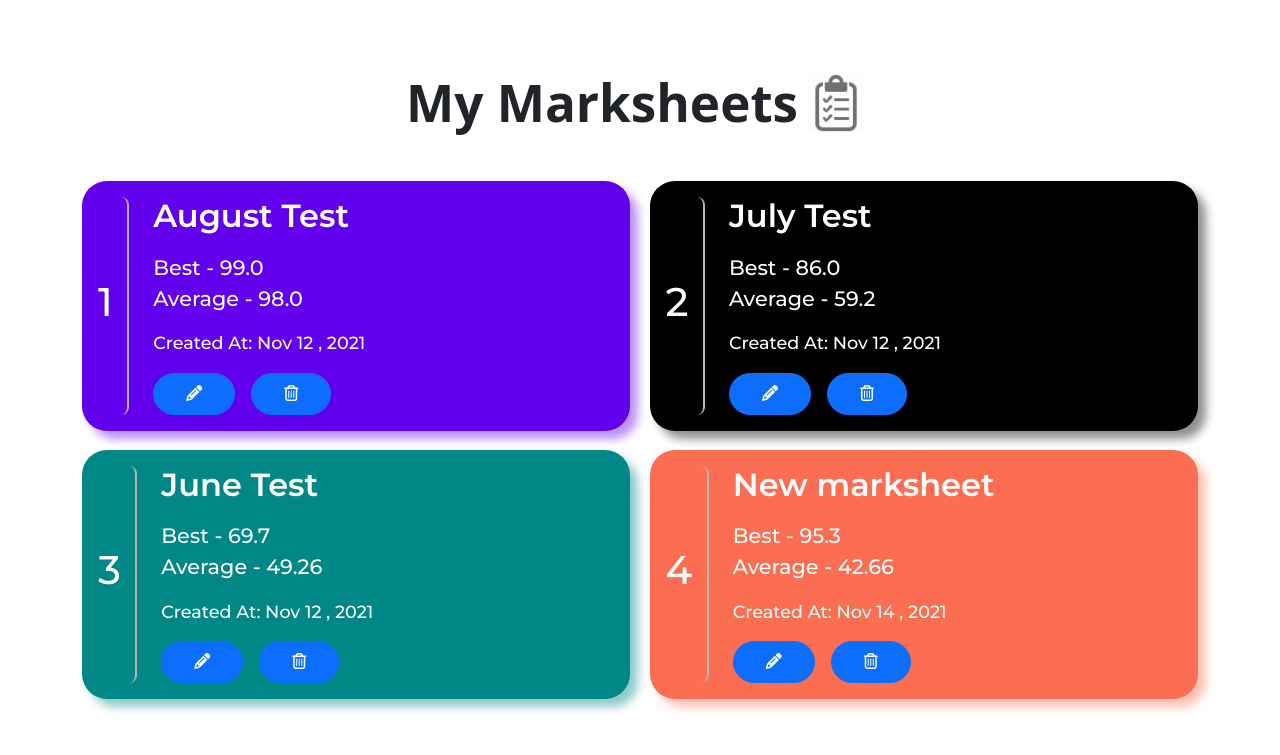
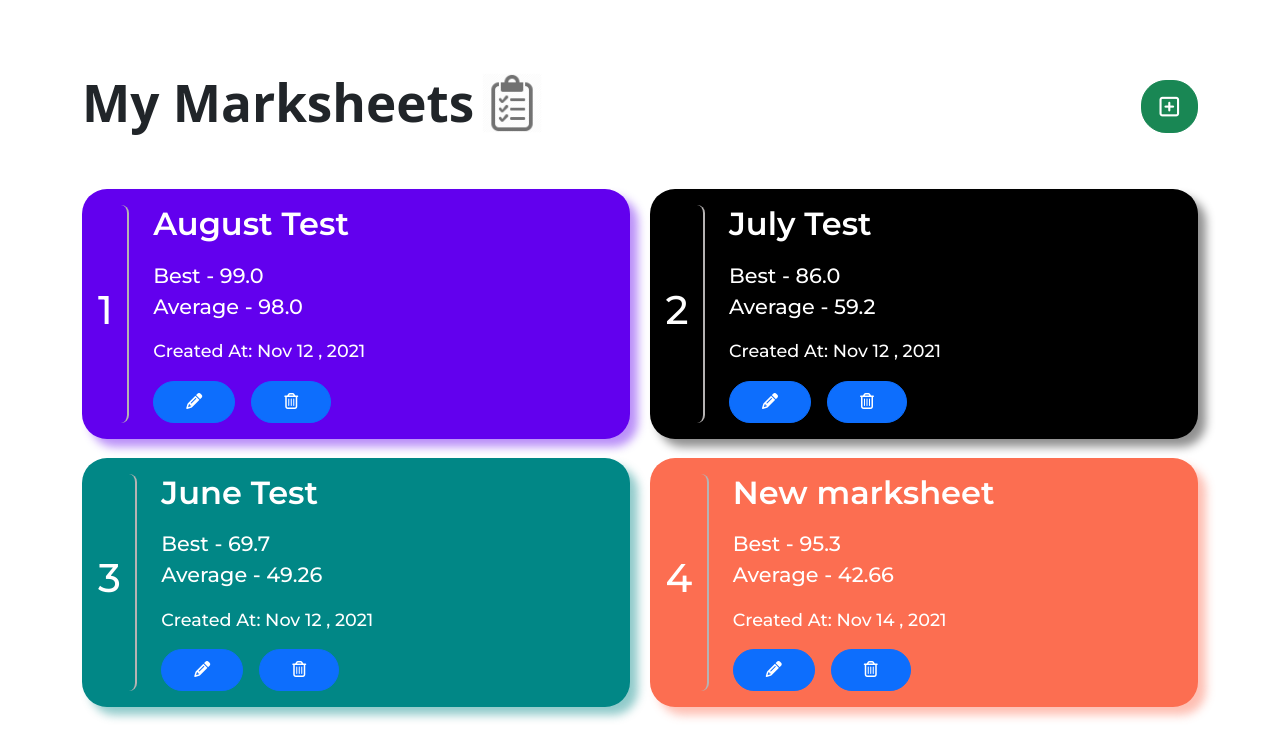
Before and after one commit to Aryan-ki-codepanti/portalStud, a Django app: page / in a window 1280 px wide. Shown: the part 56-811 px from the top of the page. Before the commit the page ends 769 px from the top, so only its background shows below. Run offline with Django 3.2, Linux system fonts and the light colour scheme; a user stored in the database is signed in; data comes from the database, SQL or seed files in the repository; both versions use the stored data as it was after the commit; some libraries are stand-ins or nearby versions.

Commit message:
Added a addMarksheet view and also add marksheet button on marksheets component

```diff
--- a/base/urls.py
+++ b/base/urls.py
@@ -4,6 +4,7 @@ from . import views
 urlpatterns = [
     path("" , views.home , name="Home") ,
     path("logout/" , views.logout_student , name="Logout"),
-    path("delete-marksheet/<int:id>" , views.deleteMarksheet , name="deleteMarksheet"),
-    path("update-marksheet/<int:id>" , views.updateMarksheet , name="updateMarksheet")
+    path("delete-marksheet/<int:id>/" , views.deleteMarksheet , name="DeleteMarksheet"),
+    path("update-marksheet/<int:id>/" , views.updateMarksheet , name="UpdateMarksheet"),
+    path("add-marksheet/" , views.addMarksheet , name="AddMarksheet")
 ]
--- a/base/views.py
+++ b/base/views.py
@@ -82,3 +82,23 @@ def updateMarksheet(request , id):
         form.save()
     messages.success(request , "Marksheet updated  successfully")
     return redirect("Home")
+
+# Add Marksheet
+@login_required(login_url="/login")
+def addMarksheet(request):
+
+    # POST request add logic
+    if request.method == "POST":
+        form = MarkSheetForm(data=request.POST)
+        if form.is_valid():
+            marksheet = form.save(commit=False)
+            marksheet.student = request.user
+            marksheet.save()
+            messages.success(request , "Marksheet added successfully")
+            return redirect("Home")
+
+    form = MarkSheetForm()
+    context = {
+        "form": form
+    }
+    return render( request , "base/addMarksheet.html" , context )
--- a/static/css/marksheets.css
+++ b/static/css/marksheets.css
@@ -1,3 +1,15 @@
+
+.header{
+    display: flex;
+    justify-content: space-between;
+    align-items: center;
+}
+
+.header a{
+    font-size: 1.4rem;
+    padding: 0.4em 0.8em;
+    border-radius: 25px;
+}
 
 .marksheet-title{
     font-weight: 600;
@@ -67,3 +79,10 @@
         justify-content: space-between;
     }
 }
+@media screen and (max-width: 550px) {
+    .header{
+        flex-direction: column;
+        justify-content: center;
+        gap:0.5em
+    }
+}
--- a/templates/components/marksheets.html
+++ b/templates/components/marksheets.html
@@ -1,9 +1,18 @@
 {% load static %}
 <div>
-    <h1 class="marksheet-head d-flex align-items-center justify-content-center mb-5">
-        My Marksheets
-        <img class="mx-2"  src="{% static 'img/marksheet.jpg' %}" alt="">
-    </h1>
+    <div class="header mb-5">
+        <h1 class="marksheet-head d-flex align-items-center">
+            My Marksheets
+            <img class="mx-2"  src="{% static 'img/marksheet.jpg' %}" alt="">
+        </h1>
+        <div>
+            <a
+                href="{% url 'AddMarksheet' %}"
+                class="btn btn-success">
+                <i class="far fa-plus-square"></i>
+            </a>
+        </div>
+    </div>
 
     <div class="marksheet-container">
 
@@ -25,10 +34,10 @@
 
                     <div class="marksheet-btn-box d-flex  gap-3">
                         <div>
-                            <a class="btn btn-primary" href="{% url 'updateMarksheet' marksheet.marksheet.id %}"><i class="fas fa-pencil-alt mx-3"></i></a>
+                            <a class="btn btn-primary" href="{% url 'UpdateMarksheet' marksheet.marksheet.id %}"><i class="fas fa-pencil-alt mx-3"></i></a>
                         </div>
                         <div>
-                            <a class="btn btn-primary" href="{% url 'deleteMarksheet' marksheet.marksheet.id %}"> <i class="far mx-3 fa-trash-alt"></i></a>
+                            <a class="btn btn-primary" href="{% url 'DeleteMarksheet' marksheet.marksheet.id %}"> <i class="far mx-3 fa-trash-alt"></i></a>
                         </div>
                     </div>
                 </div>
--- a/templates/components/navbar.html
+++ b/templates/components/navbar.html
@@ -1,6 +1,6 @@
 <nav class="navbar navbar-expand-lg navbar-dark">
     <div class="container-fluid">
-        <a class="navbar-brand" href="">PortalStud</a>
+        <a class="navbar-brand" href="{% url 'Home' %}">PortalStud</a>
         <button
             class="navbar-toggler"
             type="button"
@@ -15,7 +15,7 @@
         <div class="collapse navbar-collapse" id="navbarSupportedContent">
             <ul class="navbar-nav me-auto mb-2 mb-lg-0">
                 <li class="nav-item">
-                    <a class="nav-link active" aria-current="page" href="#"
+                    <a class="nav-link active" aria-current="page" href="{% url 'Home' %}"
                         >Home</a
                     >
                 </li>
```
Also changed, not shown: templates/base/addMarksheet.html (added, +28 -0 lines), db.sqlite3.
